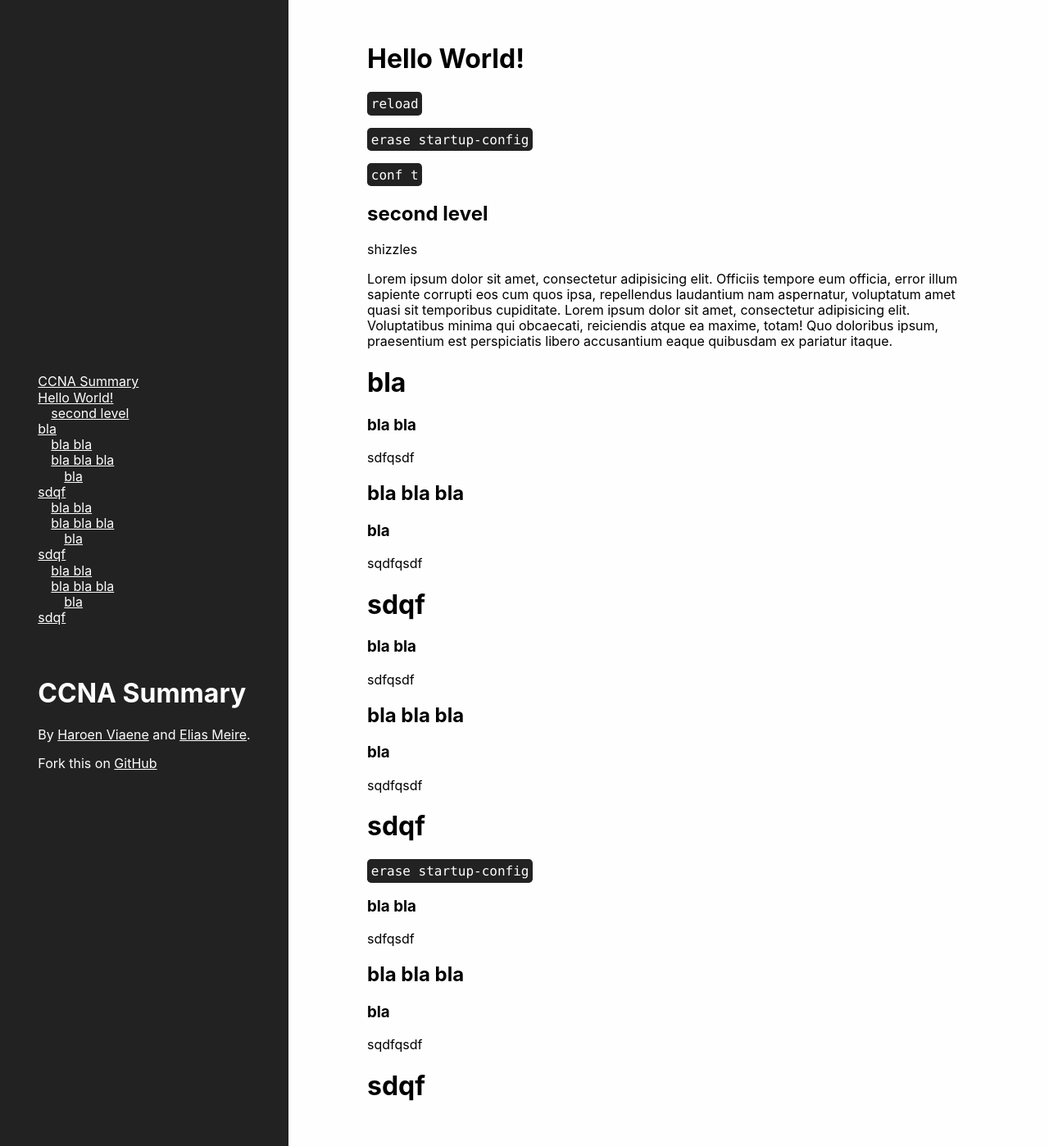
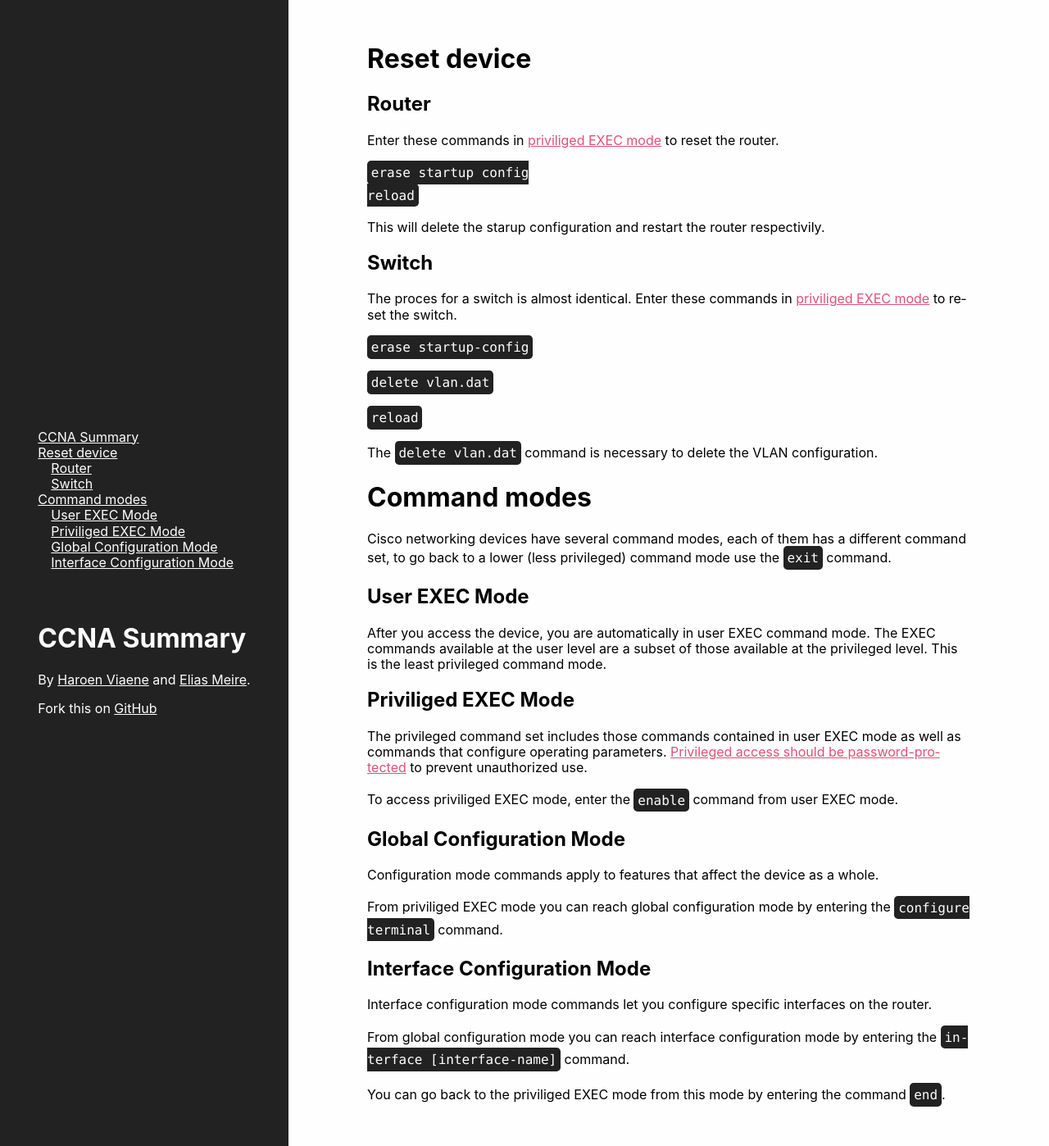
Before and after one commit to Haroenv/ccna, a Jekyll site: the page built from index.md, in a window 1280 px wide and 1398 px high. Shown: the whole window at 82% size. Built offline with Jekyll 4.4.1, drawn with Linux system fonts in a browser that asks for light colours.

Commit message:
First content

````diff
--- a/index.md
+++ b/index.md
@@ -18,62 +18,56 @@ Fork this on [GitHub](https://github.com/haroenv/ccna-summary)
 {::options parse_block_html="true" /}
 <div class="content">
 
-# Hello World!
+# Reset device
+
+## Router
+
+Enter these commands in [priviliged EXEC mode](#command-modes) to reset the router.
+
+```
+erase startup config
+reload
+```
+
+This will delete the starup configuration and restart the router respectivily.
+
+
+## Switch
+The proces for a switch is almost identical. Enter these commands in [priviliged EXEC mode](#command-modes) to reset the switch.
+
+`erase startup-config`
+
+`delete vlan.dat`
 
 `reload`
 
-`erase startup-config`
+The `delete vlan.dat` command is necessary to delete the VLAN configuration.
 
-`conf t`
+# Command modes
 
-## second level
+Cisco networking devices have several command modes, each of them has a different command set, to go back to a lower (less privileged) command mode use the `exit` command.
 
-shizzles
+## User EXEC Mode
 
-Lorem ipsum dolor sit amet, consectetur adipisicing elit. Officiis tempore eum officia, error illum sapiente corrupti eos cum quos ipsa, repellendus laudantium nam aspernatur, voluptatum amet quasi sit temporibus cupiditate. Lorem ipsum dolor sit amet, consectetur adipisicing elit. Voluptatibus minima qui obcaecati, reiciendis atque ea maxime, totam! Quo doloribus ipsum, praesentium est perspiciatis libero accusantium eaque quibusdam ex pariatur itaque.
+After you access the device, you are automatically in user EXEC command mode. The EXEC commands available at the user level are a subset of those available at the privileged level. This is the least privileged command mode.
 
-# bla
+## Priviliged EXEC Mode
 
-### bla bla
+The privileged command set includes those commands contained in user EXEC mode as well as commands that configure operating parameters. [Privileged access should be password-protected](#passwords) to prevent unauthorized use.
 
-sdfqsdf
+To access priviliged EXEC mode, enter the `enable` command from user EXEC mode.
 
+## Global Configuration Mode
 
-## bla bla bla
+Configuration mode commands apply to features that affect the device as a whole.
 
-### bla
+From priviliged EXEC mode you can reach global configuration mode by entering the `configure terminal` command.
 
-sqdfqsdf
+## Interface Configuration Mode
 
-# sdqf
+Interface configuration mode commands let you configure specific interfaces on the router.
 
+From global configuration mode you can reach interface configuration mode by entering the `interface [interface-name]` command.
 
-### bla bla
-
-sdfqsdf
-
-
-## bla bla bla
-
-### bla
-
-sqdfqsdf
-
-# sdqf
-
-`erase startup-config`
-
-### bla bla
-
-sdfqsdf
-
-
-## bla bla bla
-
-### bla
-
-sqdfqsdf
-
-# sdqf
-
+You can go back to the priviliged EXEC mode from this mode by entering the command `end`.
 </div>
````
